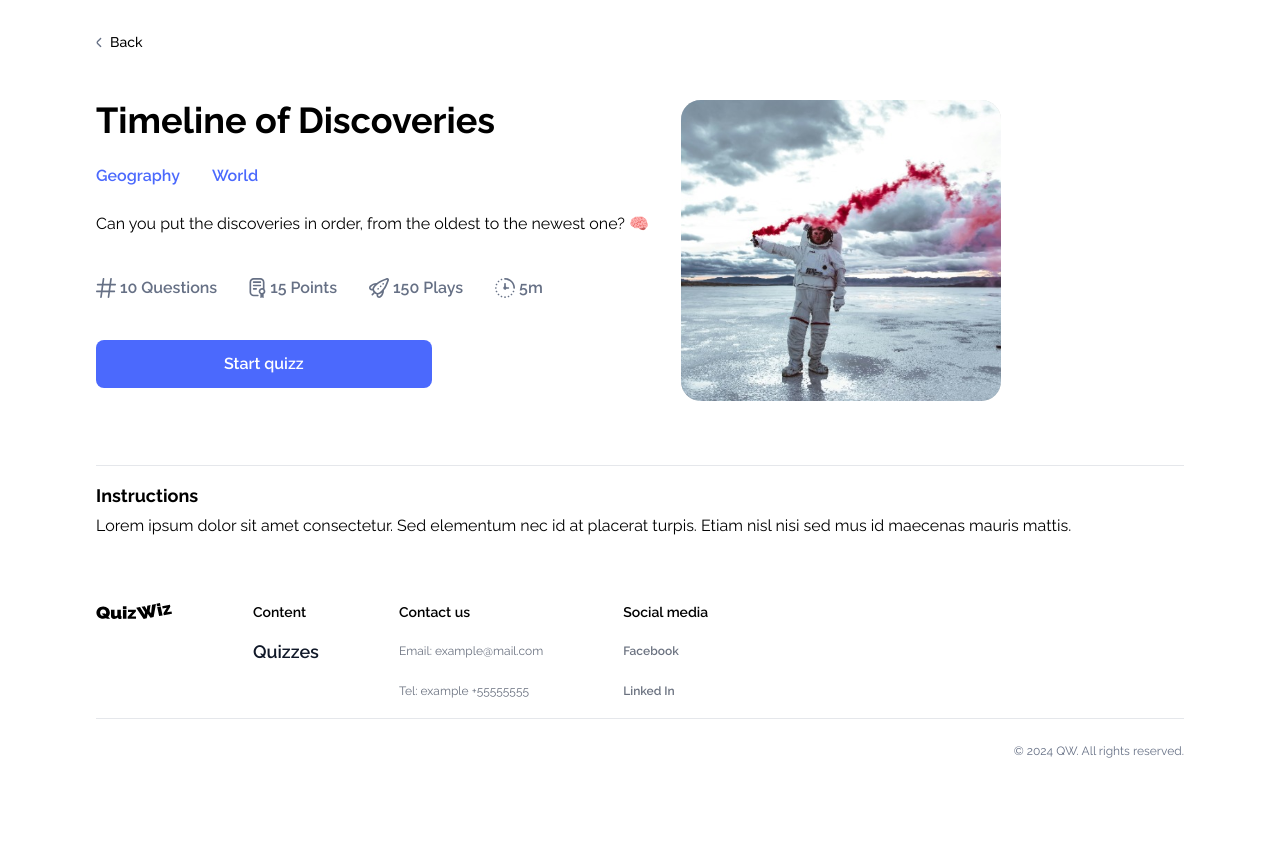
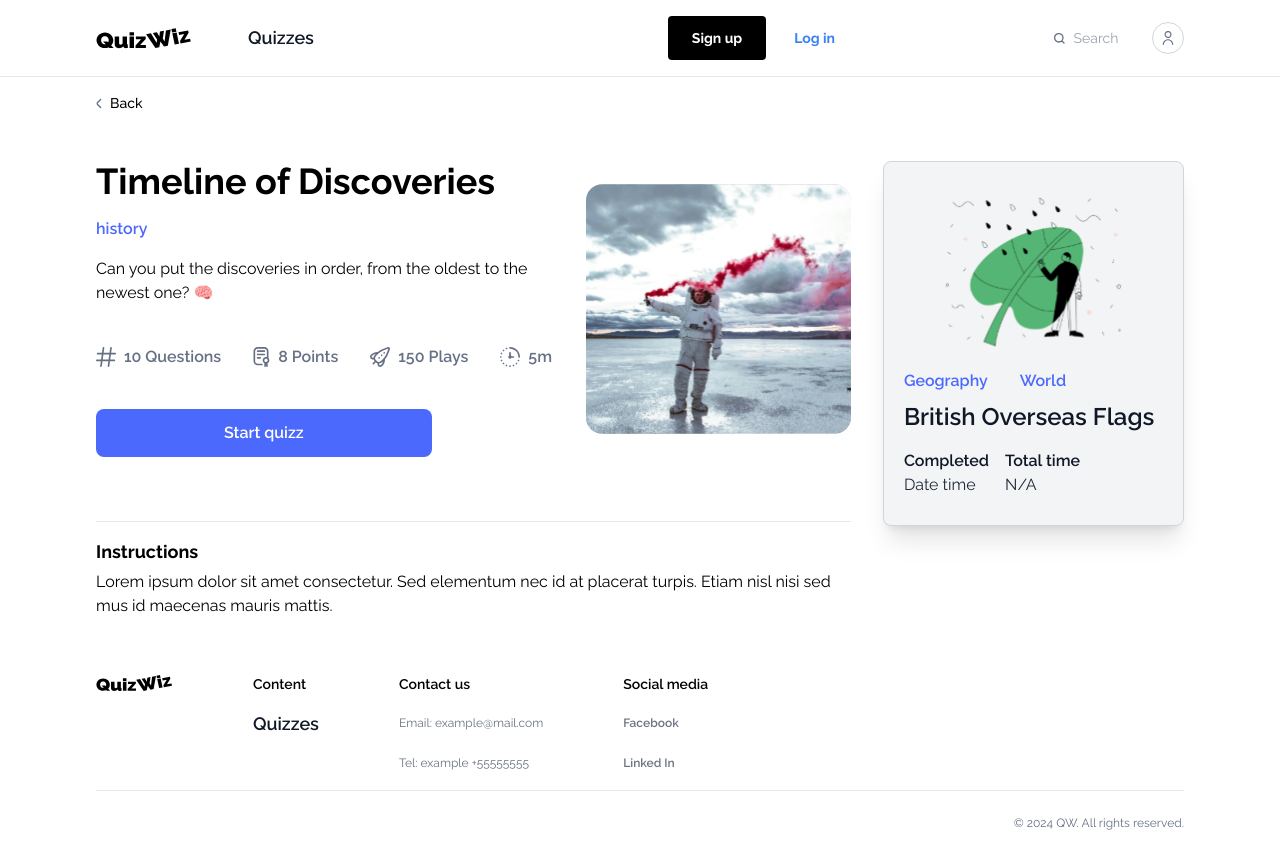
Before and after one commit to SousouBer/quizwiz-frontend, a Vue app: page /quiz in a window 1280 px wide. Before the commit the page ends 800 px from the top, so only its background shows below. Built offline with nearby package versions, Linux system fonts and the light colour scheme.

Commit message:
feat: split inner quiz view into more components

```diff
--- /dev/null
+++ b/src/components/quiz/QuizInnerStatistic.vue
@@ -0,0 +1,52 @@
+<template>
+  <div class="flex gap-2 items-center justify-center">
+    <!-- <IconHash /> -->
+    <component :is="iconComponent" v-if="iconComponent" />
+    <span class="text-medium-dark-gray font-semibold select-none">{{
+      label
+    }}</span>
+  </div>
+</template>
+
+<script>
+import IconHash from "@/components/icons/IconHash.vue";
+import IconPoints from "@/components/icons/IconPoints.vue";
+import IconTime from "@/components/icons/IconTime.vue";
+import IconCount from "@/components/icons/IconCount.vue";
+
+export default {
+  components: {
+    IconHash,
+    IconPoints,
+    IconCount,
+    IconTime,
+  },
+
+  props: {
+    statistic: {
+      type: String,
+      required: true,
+    },
+    label: {
+      type: String,
+      required: true,
+    },
+  },
+
+  computed: {
+    iconComponent() {
+      if (this.statistic === "questions") {
+        return IconHash;
+      } else if (this.statistic === "points") {
+        return IconPoints;
+      } else if (this.statistic === "count") {
+        return IconCount;
+      } else if (this.statistic === "time") {
+        return IconTime;
+      } else {
+        return null;
+      }
+    },
+  },
+};
+</script>
--- /dev/null
+++ b/src/components/quiz/QuizWrapperCategory.vue
@@ -0,0 +1,17 @@
+<template>
+  <div class="flex gap-8 my-2">
+    <span class="text-saturated-blue font-semibold">{{ label }}</span>
+  </div>
+</template>
+
+<script>
+export default {
+  props: {
+    label: {
+      type: String,
+      required: true,
+      default: "history",
+    },
+  },
+};
+</script>
--- a/src/views/QuizView.vue
+++ b/src/views/QuizView.vue
@@ -1,42 +1,21 @@
 <template>
-  <div class="px-24 my-8">
-    <LinkBack />
+  <TheHeader />
+  <LinkBack class="px-24 my-4" />
+  <div class="flex justify-between px-24 my-6">
+    <div class="mr-8">
       <div class="flex gap-8 border-b pb-16 mb-4">
         <div>
           <h1 class="text-4xl font-bold">Timeline of Discoveries</h1>
-        <div class="flex gap-8 my-6">
-          <span class="text-saturated-blue font-semibold">Geography</span>
-          <span class="text-saturated-blue font-semibold">World</span>
-        </div>
+          <QuizWrapperCategory class="my-4" />
           <span
             >Can you put the discoveries in order, from the oldest to the newest
             one? 🧠</span
           >
           <div class="flex gap-8 items-center my-10">
-          <div class="flex gap-1 items-center justify-center">
-            <IconHash />
-            <span class="text-medium-dark-gray font-semibold select-none"
-              >10 Questions</span
-            >
-          </div>
-          <div class="flex gap-1 items-center justify-center">
-            <IconPoints />
-            <span class="text-medium-dark-gray font-semibold select-none"
-              >15 Points</span
-            >
-          </div>
-          <div class="flex gap-1 items-center justify-center">
-            <IconCount />
-            <span class="text-medium-dark-gray font-semibold select-none"
-              >150 Plays</span
-            >
-          </div>
-          <div class="flex gap-1 items-center justify-center">
-            <IconTime />
-            <span class="text-medium-dark-gray font-semibold select-none"
-              >5m</span
-            >
-          </div>
+            <QuizInnerStatistic statistic="questions" label="10 Questions" />
+            <QuizInnerStatistic statistic="points" label="8 Points" />
+            <QuizInnerStatistic statistic="count" label="150 Plays" />
+            <QuizInnerStatistic statistic="time" label="5m" />
           </div>
           <button
             class="bg-saturated-blue transition-colors duration-300 hover:bg-blue-500 px-32 text-white py-3 rounded-lg text-base font-semibold"
@@ -58,25 +37,32 @@
         turpis. Etiam nisl nisi sed mus id maecenas mauris mattis.
       </p>
     </div>
+    <div class="flex flex-col gap-6">
+      <QuizCard
+        class="border border-light-gray bg-gray-100 shadow-none rounded-lg"
+      />
+    </div>
+  </div>
+
   <TheFooter />
 </template>
 
 <script>
 import TheFooter from "@/components/shared/TheFooter.vue";
+import TheHeader from "@/components/shared/TheHeader.vue";
 import LinkBack from "@/components/shared/LinkBack.vue";
-import IconHash from "@/components/icons/IconHash.vue";
-import IconPoints from "@/components/icons/IconPoints.vue";
-import IconTime from "@/components/icons/IconTime.vue";
-import IconCount from "@/components/icons/IconCount.vue";
+import QuizWrapperCategory from "@/components/quiz/QuizWrapperCategory.vue";
+import QuizInnerStatistic from "@/components/quiz/QuizInnerStatistic.vue";
+import QuizCard from "@/components/quiz/QuizCard.vue";
 
 export default {
   components: {
     TheFooter,
     LinkBack,
-    IconHash,
-    IconPoints,
-    IconCount,
-    IconTime,
+    TheHeader,
+    QuizWrapperCategory,
+    QuizInnerStatistic,
+    QuizCard,
   },
 };
 </script>
```
Lines whose indentation alone changed are shown as unchanged.
